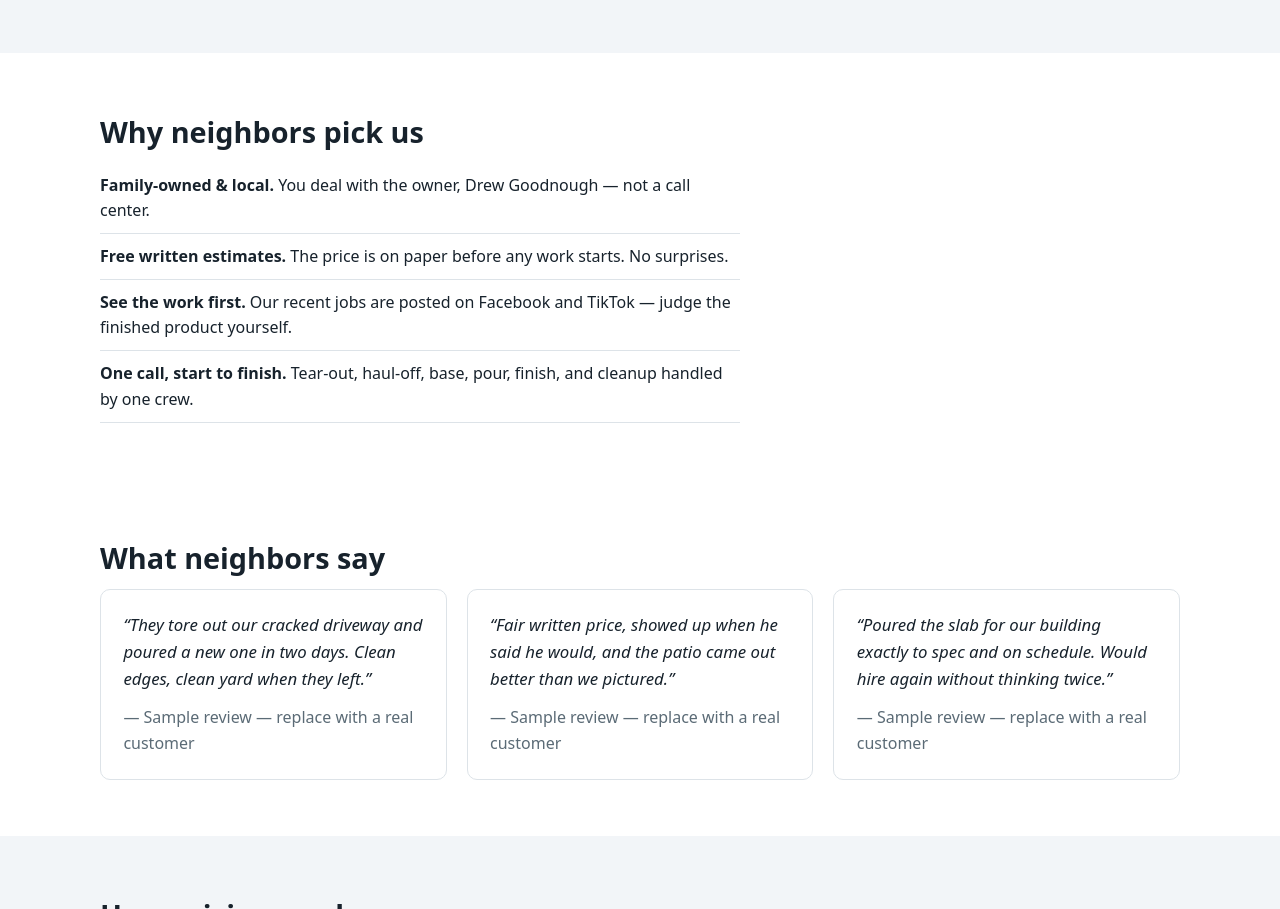
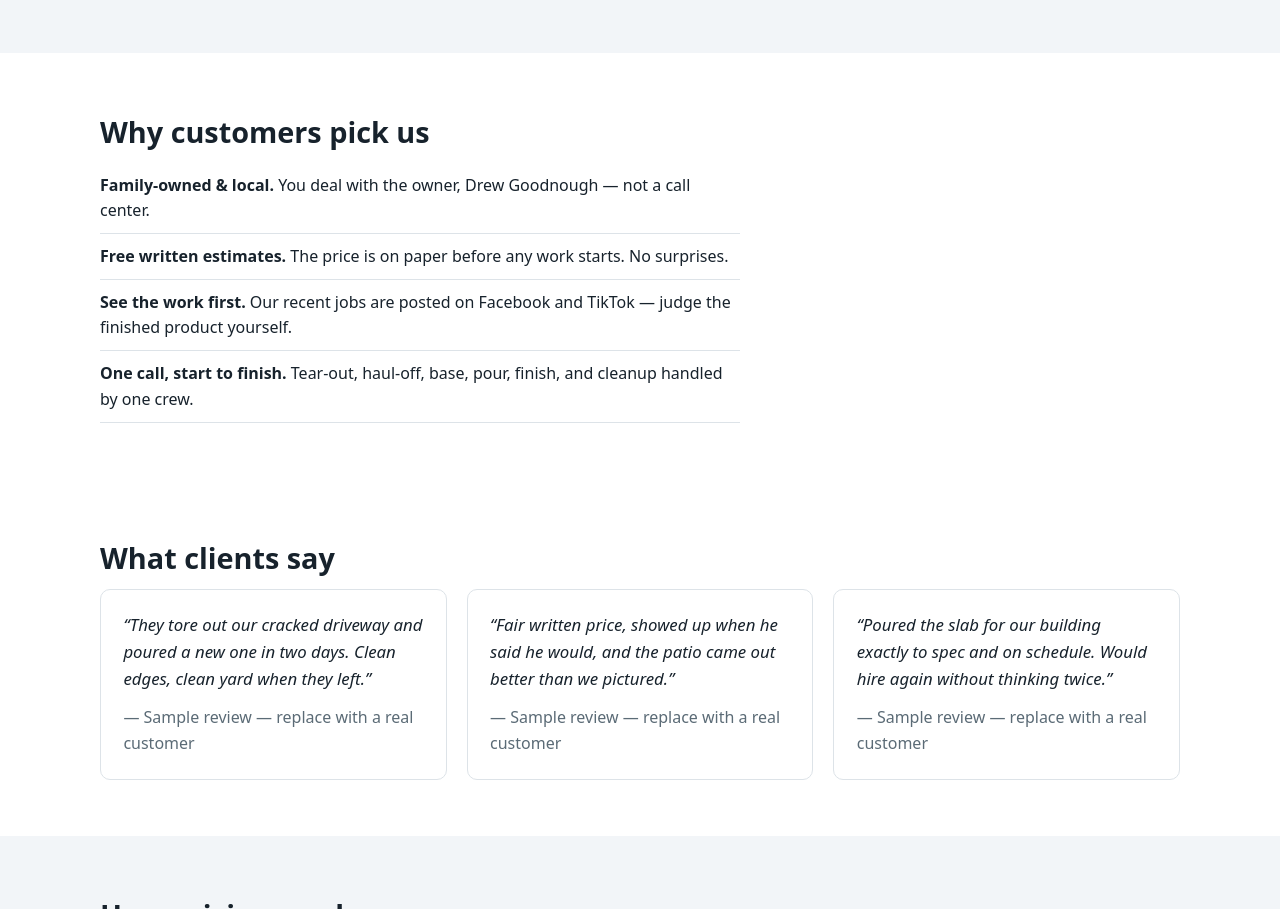
Before and after one commit to jboi81/goodnough-concrete, a plain HTML site: page index.html in a window 1280 px wide. Shown: the part 2114-3023 px from the top of the page. Drawn offline with Linux system fonts and the light colour scheme.

Commit message:
Headings: customers/clients instead of neighbors

```diff
--- a/index.html
+++ b/index.html
@@ -112,7 +112,7 @@
   <!-- ============ WHY US ============ -->
   <section id="why-us" class="section">
     <div class="container">
-      <h2>Why neighbors pick us</h2>
+      <h2>Why customers pick us</h2>
       <ul class="feature-list">
         <li><strong>Family-owned &amp; local.</strong> You deal with the owner, Drew Goodnough — not a call center.</li>
         <li><strong>Free written estimates.</strong> The price is on paper before any work starts. No surprises.</li>
@@ -126,7 +126,7 @@
   <!-- ============ REVIEWS ============ -->
   <section id="reviews" class="section">
     <div class="container">
-      <h2>What neighbors say</h2>
+      <h2>What clients say</h2>
       <!-- TODO: These are SAMPLE reviews for the portfolio build. Before this
            site is used publicly, replace them with real customer words —
            Drew's Facebook comments and recommendations are a good source,
```
